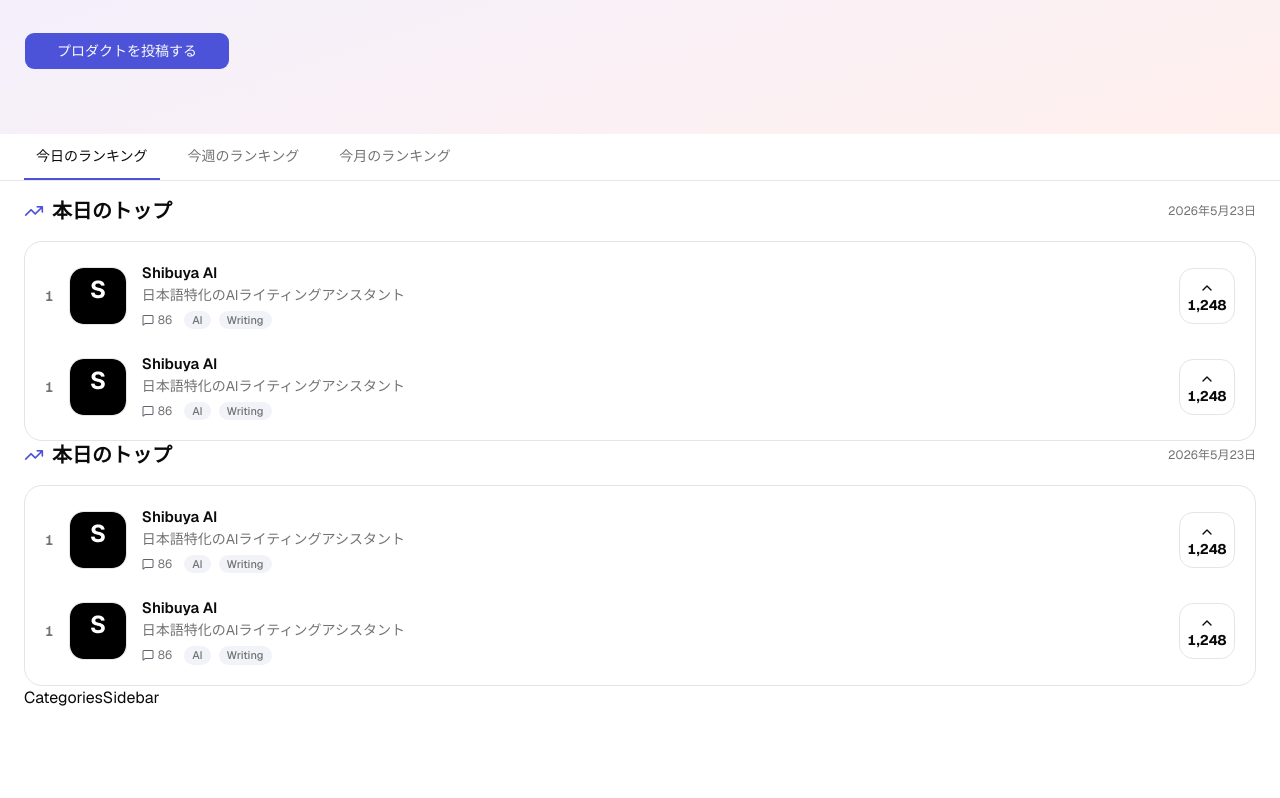
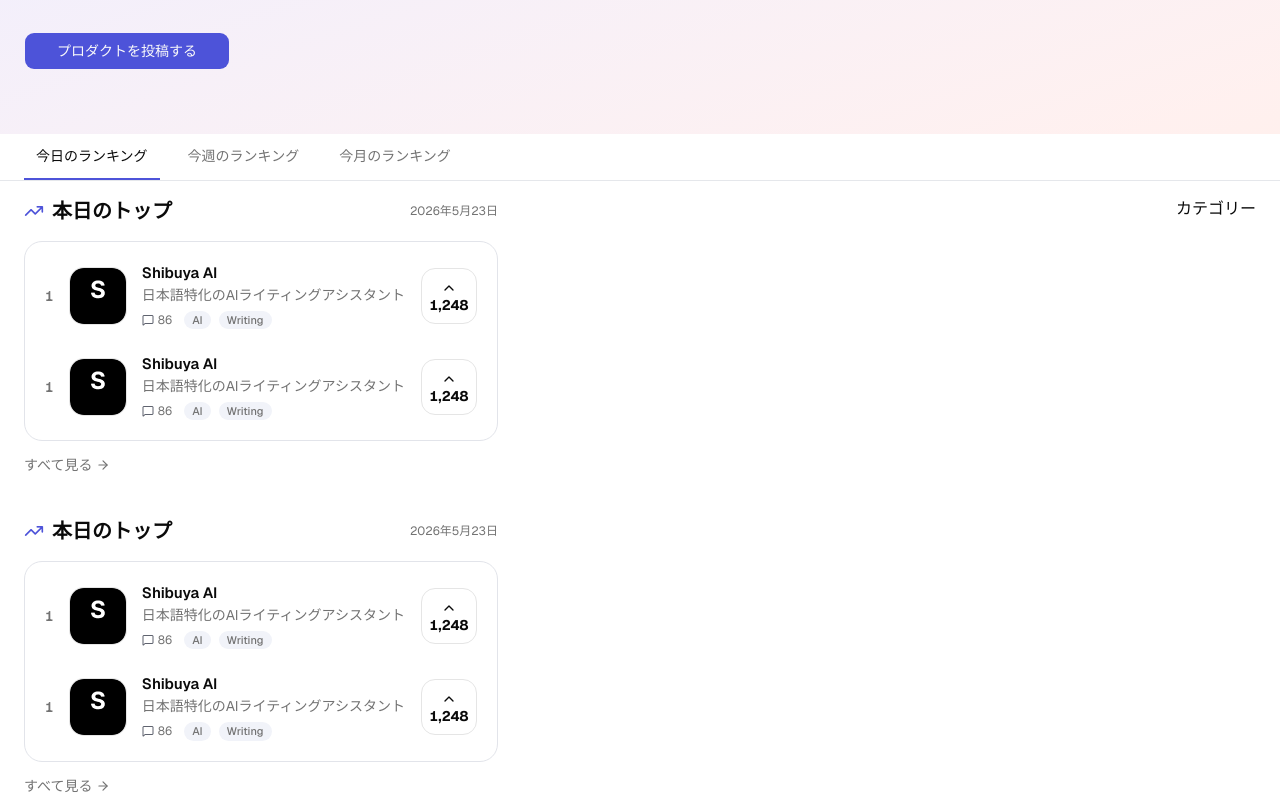
Before and after one commit to shima-engineer/project-a, a Next.js app: page / in a window 1280 px wide. Shown: the part 356-1154 px from the top of the page. Before the commit the page ends 1066 px from the top, so only its background shows below. Built offline with nearby package versions, Linux system fonts and the light colour scheme.

Commit message:
fix:全体のスタイル修正

```diff
--- a/src/app/page.tsx
+++ b/src/app/page.tsx
@@ -10,9 +10,11 @@ export default function Home() {
       <div className="mb-4">
         <RankTabs />
       </div>
-      <main className="flex-col mx-auto w-full max-w-7xl px-4 sm:px-6  flex-1 md:flex">
+      <main className="flex flex-col flex-1 md:flex-row md:justify-between gap-10 mx-auto w-full max-w-308 px-4 sm:px-0">
         <div>
-          <RankList />
+          <div className="mb-10">
+            <RankList />
+          </div>
           <RankList />
         </div>
         <CategoriesSidebar />
--- a/src/features/Hero.tsx
+++ b/src/features/Hero.tsx
@@ -4,6 +4,7 @@ import Link from "next/link";
 const Hero = () => {
   return (
     <section className="bg-linear-to-br from-hero-start to-hero-end px-4 sm:px-6 py-12 md:py-16">
+      <div className="mx-auto max-w-308">
         <p className="text-xs font-medium text-primary mb-4">
           本日24個の新しいプロダクトが投稿されました
         </p>
@@ -19,6 +20,7 @@ const Hero = () => {
         <Button asChild>
           <Link href="/products">プロダクトを投稿する</Link>
         </Button>
+      </div>
     </section>
   );
 };
--- a/src/features/ranking/CategoriesSidebar.tsx
+++ b/src/features/ranking/CategoriesSidebar.tsx
@@ -1,9 +1,14 @@
-import React from 'react'
+import React from "react";
 
 const CategoriesSidebar = () => {
   return (
-    <div>CategoriesSidebar</div>
-  )
-}
+    <section>
+      <h4>カテゴリー</h4>
+      <ul>
+        <li></li>
+      </ul>
+    </section>
+  );
+};
 
-export default CategoriesSidebar
+export default CategoriesSidebar;
--- a/src/features/ranking/RankList.tsx
+++ b/src/features/ranking/RankList.tsx
@@ -1,5 +1,5 @@
 import Image from "next/image";
-import { ChevronUp } from "lucide-react";
+import { ArrowRight, ChevronUp } from "lucide-react";
 
 const RankList = () => {
   return (
@@ -16,7 +16,7 @@ const RankList = () => {
         </div>
         <time className="text-xs text-muted-foreground">2026年5月23日</time>
       </div>
-      <div className="divide-y divide-border rounded-2xl border border-[#E2E4EA] p-2">
+      <div className="divide-y divide-border rounded-2xl border border-[#E2E4EA] p-2 mb-3">
         <ul>
           <li className="flex items-center justify-between gap-3 sm:gap-4 p-2.5 sm:p-3 group/list">
             <div className="flex items-center gap-3 sm:gap-4">
@@ -114,6 +114,10 @@ const RankList = () => {
           </li>
         </ul>
       </div>
+      <button className="text-sm text-muted-foreground hover:text-foreground inline-flex items-center gap-1">
+        すべて見る
+        <ArrowRight className="h-3.5 w-3.5" />
+      </button>
     </section>
   );
 };
--- a/src/features/ranking/RankTabs.tsx
+++ b/src/features/ranking/RankTabs.tsx
@@ -3,8 +3,8 @@ import React from "react";
 
 const RankTabs = () => {
   return (
-    <nav className="w-full px-4 sm:px-6 flex gap-1 overflow-x-auto scrollbar-hide border-b border-gray-200">
-      <ul className="flex h-full space-x-4">
+    <nav className="w-full px-4 flex gap-1 overflow-x-auto scrollbar-hide border-b border-gray-200">
+      <ul className="flex h-full space-x-4 w-full max-w-308 mx-auto">
         <li className="shrink-0 px-3 py-3 text-sm font-medium border-b-2 transition-colors border-primary text-foreground">
           <Link href="/ranking/today">今日のランキング</Link>
         </li>
```
Lines whose indentation alone changed are shown as unchanged.
